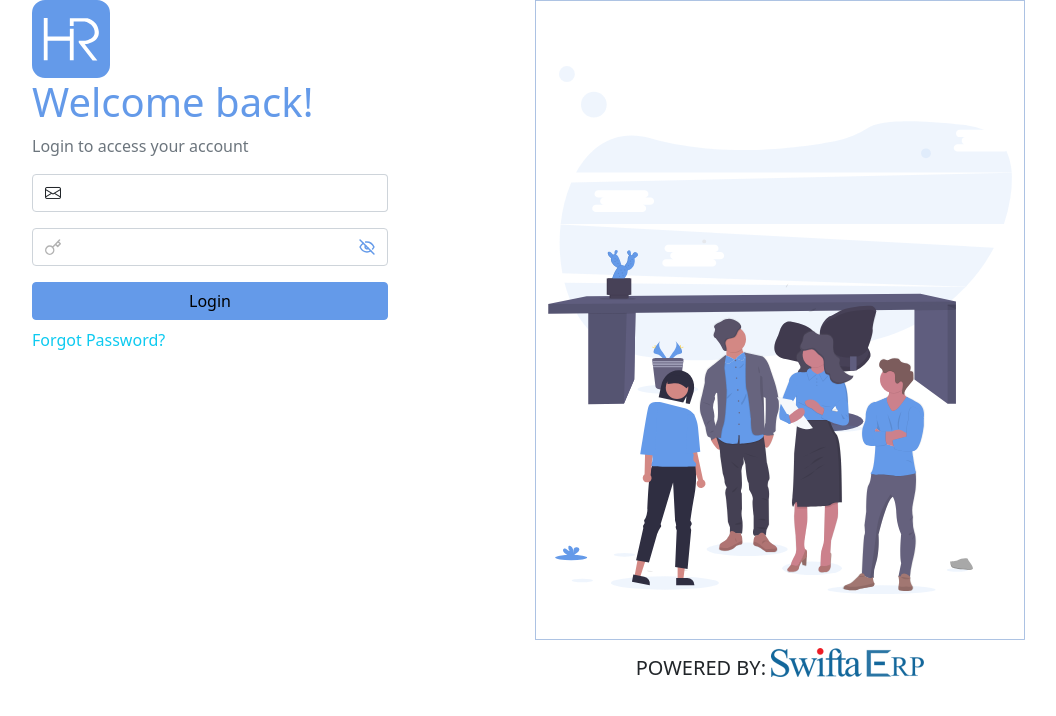
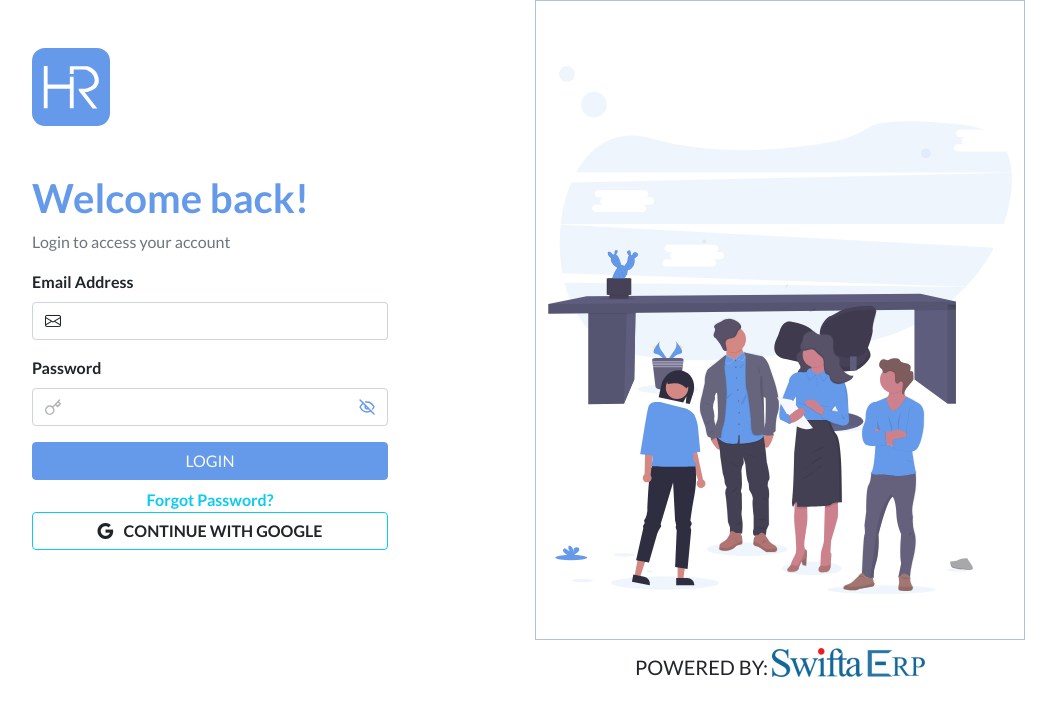
Before and after one commit to schoolite/HRJourney, a website: page input.html in a window 1280 px wide. Shown: the whole page, without its empty margins (50-1106 px from the left). Drawn offline with nearby package versions, Linux system fonts and the light colour scheme.

Commit message:
updating mine

```diff
--- a/input.html
+++ b/input.html
@@ -13,28 +13,33 @@
 
         <div class="row login h-100">
             <div class="col-4">
-                <img src="./images/logo.svg" alt="HR">
+                <img src="./images/logo.svg" alt="HR" class="my-5" >
                 <div>
-                    <h1 class="text-primary">Welcome back!</h1>
-                    <p class="text-muted">Login to access your account</p>
+                    <h1 class="text-primary fw-bolder">Welcome back!</h1>
+                    <p class="text-muted fw-normal">Login to access your account</p>
                 </div>
+                <label for="password" class="form-label fw-bold">Email Address</label>
                 <div class="input-group mb-3">
                     <span class="input-group-text bg-transparent "><i class="bi bi-envelope"></i></span>
                     <input type="text" class="form-control border-start-0" aria-label="Amount (to the nearest dollar)">
                 </div>
-
+                <label for="password" class="form-label fw-bold">Password</label>
                 <div class="input-group mb-3">
                     <span class="input-group-text bg-transparent"><img src="./images/Icon feather-key.svg" alt="key"></span>
-                    <input type="text" class="form-control border-start-0 border-end-0">
+                    <input id="password" type="text" name="password" class="form-control border-start-0 border-end-0">
                     <span class="input-group-text bg-transparent"><img src="./images/Icon feather-eye-off.svg" alt="off"></span>
                 </div>
 
                 <div class="d-grid mb-2 col-6">
-                    <button class="btn btn-primary justify-content-center" style="width: 200%;" type="button">Login</button>
+                    <button class="btn btn-primary justify-content-center text-light text-uppercase" style="width: 200%;" type="button">Login</button>
                 </div>
 
-                <div class="mx-auto">
-                    <span class="word text-info mx-auto">Forgot Password?</span>
+                <div class="recover text-center mx-auto ">
+                    <span class="word text-info mx-auto fw-bold">Forgot Password?</span>
+                </div>
+
+                <div class="d-grid mb-2 col-6">
+                    <button type="button" class="btn border border-info justify-content-center text-uppercase fw-bold" style="width: 200%;"><i class="bi bi-google"></i>Continue with google</button>
                 </div>
             </div>
             <div class="col-8">
--- a/scss/base/_base.scss
+++ /dev/null
@@ -1,12 +0,0 @@
-*,
-*::before,
-*::after{
-    padding: 0;
-    margin: 0;
-    box-sizing: border-box;
-}
-
-html{
-
-    font-size: 16px;
-}
--- a/scss/base/_typography.scss
+++ b/scss/base/_typography.scss
@@ -1,25 +1,3 @@
-.body{
-    font-family:  'Open sans', sans-serif;
+body{
+    font-family: 'Lato', sans-serif;
 }
-
-p{
-    font-size: 1rem;
-    color: $gray-700;
-}
-
-h1,h2,
-.h1,.h2{
-    font-weight: 700;
-    color: $primary;
-}
-h3,h4,h5,
-.h3,.h4,.h5{
-    font-weight: 600;
-    color: $primary;
-}
-
-a{
-    &:hover{
-        text-decoration: none;
-    }
-}
--- a/scss/component/_input.scss
+++ /dev/null
@@ -1,7 +0,0 @@
-.img {
-    height: 80%;
-    background-image: url('../images/Group 8.svg');
-    background-repeat: no-repeat;
-    background-position: center;
-    background-size: contain;
-}
--- /dev/null
+++ b/scss/layouts/_login.scss
@@ -0,0 +1,7 @@
+.img {
+    height: 80%;
+    background-image: url('../images/Group 8.svg');
+    background-repeat: no-repeat;
+    background-position: center;
+    background-size: contain;
+}
--- a/scss/main.scss
+++ b/scss/main.scss
@@ -1,8 +1,10 @@
+@import url('https://fonts.googleapis.com/css2?family=Lato:wght@300;400;700&display=swap');
 @import 'bootstrap/bootstrap.scss';
 
-@import 'abstract/mixins';
+@import "base/typography";
 
 @import "component/card";
 @import "component/input";
 @import "component/button";
 @import 'layouts/sidebar';
+@import "layouts/login";
```
Also changed, not shown: css/style.css.
